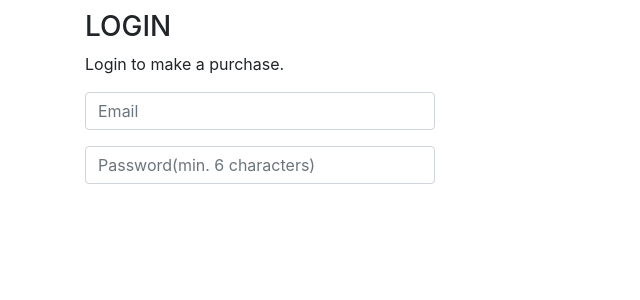
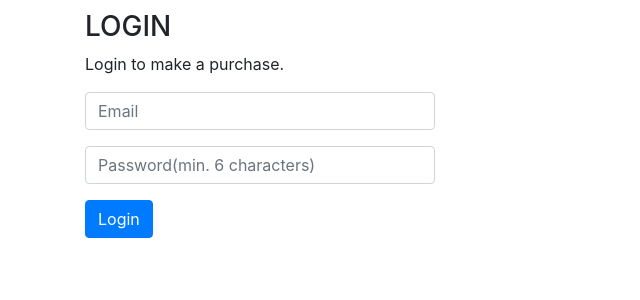
Before and after one commit to sumitsingh886/Mini-Project9, a PHP site: page /login.php in a window 1280 px wide. Shown: the part 155-455 px from the top of the page, without its empty margins (0-640 px from the left). Run offline with PHP 8.4, Linux system fonts and the light colour scheme; some web fonts are replaced.

Commit message:
using bootstrap class form group for making a login form submit button

```diff
--- a/Online shoping system/login.php
+++ b/Online shoping system/login.php
@@ -41,6 +41,10 @@
                             <div class="form-group">
                                 <input type="password" class="form-control" name="password" placeholder="Password(min. 6 characters)" pattern=".{6,}">
                             </div>
+                            <div class="form-group">
+                                <input type="submit" value="Login" class="btn btn-primary">
+                            </div>
+                        </form>
                     </div>
                 </div>
             </div>
```
